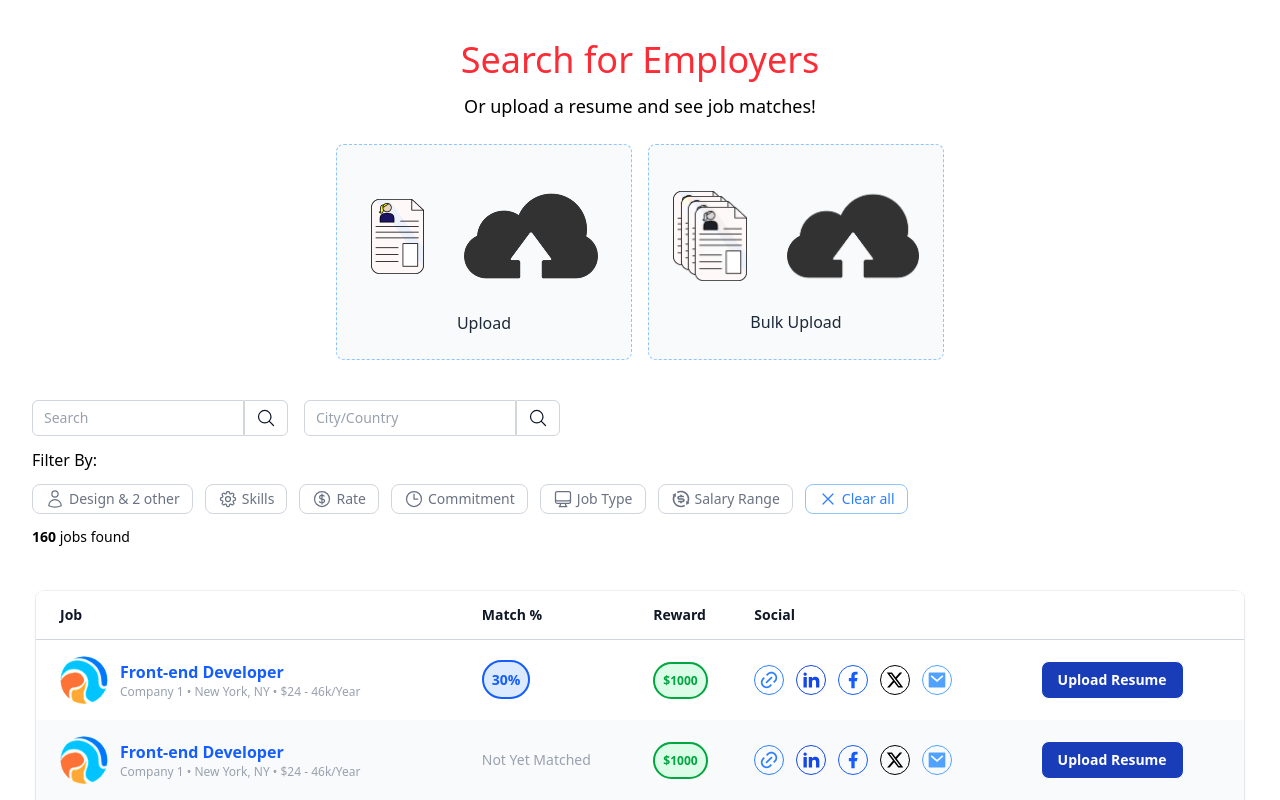
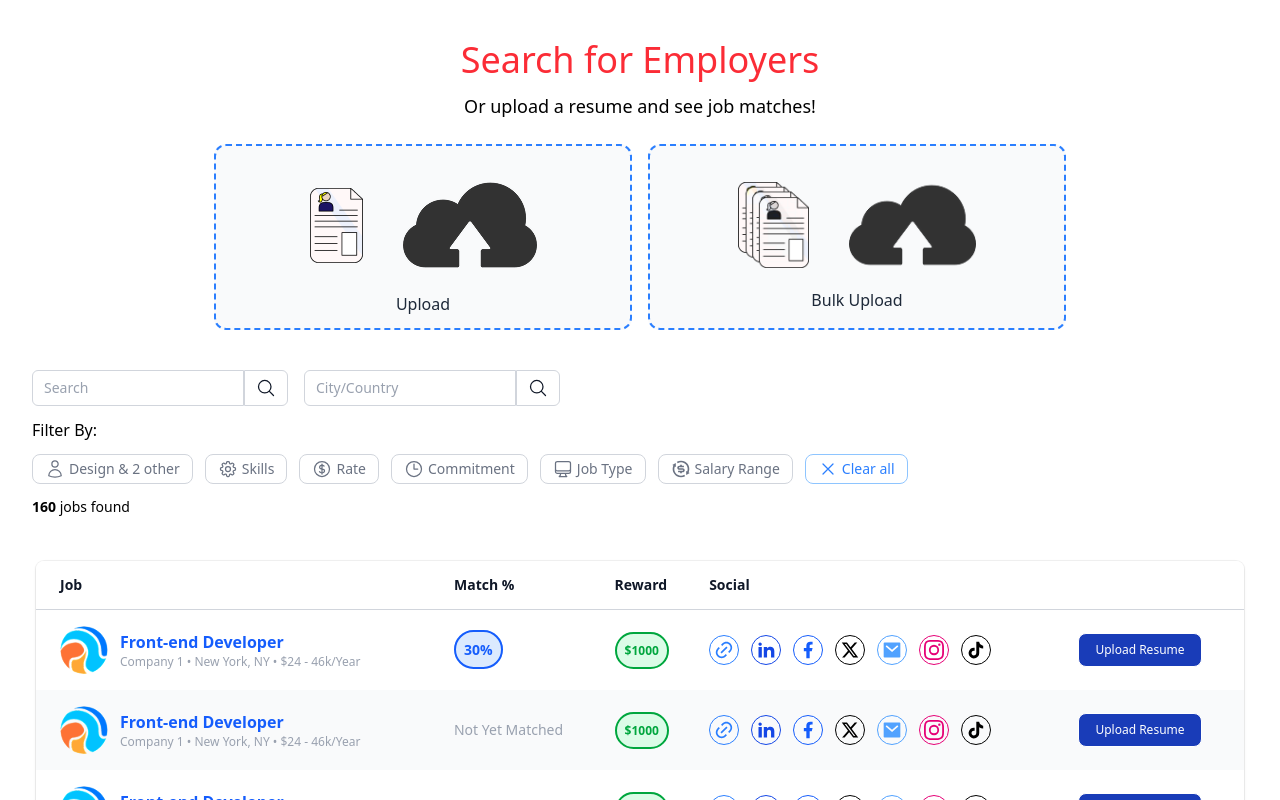
Before and after one commit to nowodev/pages-react, a React (Vite) app: page /react-projects/cardinalrewards in a window 1280 px wide. Shown: the top 800 px of the page. Built offline with nearby package versions, Linux system fonts and the light colour scheme.

Commit message:
Add new social icons and refactor design

```diff
--- a/src/React Projects/CardinalHire/CardinalRewards.jsx
+++ b/src/React Projects/CardinalHire/CardinalRewards.jsx
@@ -53,14 +53,14 @@ export default function CardinalRewards() {
   return (
     <div className="container min-h-screen px-4 py-10 mx-auto sm:px-6 lg:px-8 space-y-9">
       <section className="flex flex-col items-center">
-        <h1 className="text-4xl mb-3 text-red-500">Search for Employers</h1>
-        <p className="text-lg font-light mb-6">
+        <h1 className="mb-3 text-4xl text-red-500">Search for Employers</h1>
+        <p className="mb-6 text-lg font-light">
           Or upload a resume and see job matches!
         </p>
 
-        <div className="flex space-x-4 w-1/2">
-          <div className="relative flex-1 rounded-lg border border-dashed border-blue-300 bg-gray-50 p-6 flex flex-col items-center justify-center hover:bg-gray-100 transition-colors cursor-pointer">
-            <div className="mb-2 flex items-center justify-center">
+        <div className="flex space-x-4 w-fit w1/2">
+          <div className="relative flex flex-col items-center justify-center flex-1 py-3 transition-colors border-2 border-blue-500 border-dashed cursor-pointer rounded-xl bg-gray-50 px-22 hover:bg-gray-100">
+            <div className="flex items-center justify-center">
               <div className="relative mr-10">
                 <img src={resume} alt="Resume" />
               </div>
@@ -75,8 +75,8 @@ export default function CardinalRewards() {
             />
           </div>
 
-          <div className="relative flex-1 rounded-lg border border-dashed border-blue-300 bg-gray-50 p-6 flex flex-col items-center justify-center hover:bg-gray-100 transition-colors cursor-pointer">
-          <div className="mb-2 flex items-center justify-center">
+          <div className="relative flex flex-col items-center justify-center flex-1 transition-colors border-2 border-blue-500 border-dashed cursor-pointer rounded-xl bg-gray-50 y-3 px-22 hover:bg-gray-100">
+            <div className="flex items-center justify-center">
               <div className="relative mr-10">
                 <img src={resumes} alt="Resumes" />
               </div>
@@ -96,7 +96,7 @@ export default function CardinalRewards() {
 
       <section className="mt-10 space-y-3">
         <div className="inline-flex gap-x-4">
-          <div className="w-64 flex">
+          <div className="flex w-64">
             <input
               type="text"
               className="block w-full rounded-l-md bg-white py-1.5 px-3 text-base text-gray-900 outline-1 -outline-offset-1 outline-gray-300 placeholder:text-gray-400 focus:outline-2 focus:-outline-offset-2 focus:outline-gray-600 sm:text-sm/6"
@@ -104,7 +104,7 @@ export default function CardinalRewards() {
             />
             <button
               type="button"
-              className="rounded-r-md bg-white px-3 py-2 text-sm font-semibold text-gray-900 outline-1 -outline-offset-1 outline-gray-300 hover:bg-gray-50 focus:relative focus:outline-2 focus:-outline-offset-2 focus:outline-gray-600"
+              className="px-3 py-2 text-sm font-semibold text-gray-900 bg-white cursor-pointer rounded-r-md outline-1 -outline-offset-1 outline-gray-300 hover:bg-gray-50 focus:relative focus:outline-2 focus:-outline-offset-2 focus:outline-gray-600"
             >
               <svg
                 xmlns="http://www.w3.org/2000/svg"
@@ -122,7 +122,7 @@ export default function CardinalRewards() {
               </svg>
             </button>
           </div>
-          <div className="w-64 flex">
+          <div className="flex w-64">
             <input
               type="text"
               className="block w-full rounded-l-md bg-white py-1.5 px-3 text-base text-gray-900 outline-1 -outline-offset-1 outline-gray-300 placeholder:text-gray-400 focus:outline-2 focus:-outline-offset-2 focus:outline-gray-600 sm:text-sm/6"
@@ -130,7 +130,7 @@ export default function CardinalRewards() {
             />
             <button
               type="button"
-              className="rounded-r-md bg-white px-3 py-2 text-sm font-semibold text-gray-900 outline-1 -outline-offset-1 outline-gray-300 hover:bg-gray-50 focus:relative focus:outline-2 focus:-outline-offset-2 focus:outline-gray-600"
+              className="px-3 py-2 text-sm font-semibold text-gray-900 bg-white cursor-pointer rounded-r-md outline-1 -outline-offset-1 outline-gray-300 hover:bg-gray-50 focus:relative focus:outline-2 focus:-outline-offset-2 focus:outline-gray-600"
             >
               <svg
                 xmlns="http://www.w3.org/2000/svg"
@@ -293,8 +293,8 @@ export default function CardinalRewards() {
 
       <section className="flow-root mt-8">
         <div className="overflow-x-auto">
-          <div className="inline-block min-w-full py-2 align-middle px-1">
-            <div className="overflow-hidden shadow-sm ring-1 ring-black/5 rounded-lg">
+          <div className="inline-block min-w-full px-1 py-2 align-middle">
+            <div className="overflow-hidden rounded-lg shadow-sm ring-1 ring-black/5">
               <table className="min-w-full divide-y divide-gray-300">
                 <thead className="bg-white">
                   <tr>
@@ -335,7 +335,7 @@ export default function CardinalRewards() {
                     <tr key={i} className="even:bg-gray-50">
                       <td className="py-4 pl-4 pr-3 text-sm font-medium text-gray-900 whitespace-nowrap sm:pl-6">
                         <div className="flex items-center gap-x-3">
-                          <div className="size-12 bg-transparent rounded-full">
+                          <div className="bg-transparent rounded-full size-12">
                             <img
                               className="w-full h-full rounded-full"
                               src={company}
@@ -347,7 +347,8 @@ export default function CardinalRewards() {
                               {person.title}
                             </p>
                             <p className="text-xs text-gray-400">
-                              Company 1 &bull; New York, NY &bull; $24 - 46k/Year
+                              Company 1 &bull; New York, NY &bull; $24 -
+                              46k/Year
                             </p>
                           </div>
                         </div>
@@ -373,7 +374,7 @@ export default function CardinalRewards() {
                         <Links />
                       </td>
                       <td className="px-3 py-4 text-sm text-gray-500 whitespace-nowrap">
-                        <MainButton className="text-sm">
+                        <MainButton className="text-xs !font-medium">
                           Upload Resume
                         </MainButton>
                       </td>
@@ -392,7 +393,7 @@ export default function CardinalRewards() {
 function Links() {
   return (
     <div className="flex space-x-3">
-      <button className="p-1 border rounded-full cursor-pointer text-blue-500 hover:text-blue-700">
+      <button className="p-1 text-blue-500 border rounded-full cursor-pointer hover:text-blue-700">
         <svg
           xmlns="http://www.w3.org/2000/svg"
           viewBox="0 0 24 24"
@@ -403,7 +404,7 @@ function Links() {
         </svg>
       </button>
 
-      <button className="p-1 border rounded-full cursor-pointer text-blue-700 hover:text-blue-900">
+      <button className="p-1 text-blue-700 border rounded-full cursor-pointer hover:text-blue-900">
         <svg
           xmlns="http://www.w3.org/2000/svg"
           viewBox="0 0 24 24"
@@ -414,7 +415,7 @@ function Links() {
         </svg>
       </button>
 
-      <button className="p-1 border rounded-full cursor-pointer text-blue-600 hover:text-blue-800">
+      <button className="p-1 text-blue-600 border rounded-full cursor-pointer hover:text-blue-800">
         <svg
           xmlns="http://www.w3.org/2000/svg"
           viewBox="0 0 24 24"
@@ -425,7 +426,7 @@ function Links() {
         </svg>
       </button>
 
-      <button className="p-1 border rounded-full cursor-pointer text-black hover:text-gray-700">
+      <button className="p-1 text-black border rounded-full cursor-pointer hover:text-gray-700">
         <svg
           xmlns="http://www.w3.org/2000/svg"
           viewBox="0 0 24 24"
@@ -436,7 +437,7 @@ function Links() {
         </svg>
       </button>
 
-      <button className="p-1 border rounded-full cursor-pointer text-blue-400 hover:text-blue-500">
+      <button className="p-1 text-blue-400 border rounded-full cursor-pointer hover:text-blue-500">
         <svg
           xmlns="http://www.w3.org/2000/svg"
           viewBox="0 0 24 24"
@@ -446,6 +447,27 @@ function Links() {
           <path d="M3 3H21C21.5523 3 22 3.44772 22 4V20C22 20.5523 21.5523 21 21 21H3C2.44772 21 2 20.5523 2 20V4C2 3.44772 2.44772 3 3 3ZM12.0606 11.6829L5.64722 6.2377L4.35278 7.7623L12.0731 14.3171L19.6544 7.75616L18.3456 6.24384L12.0606 11.6829Z"></path>
         </svg>
       </button>
+      <button className="p-1 text-pink-600 border rounded-full cursor-pointer hover:text-pink-700">
+        <svg
+          xmlns="http://www.w3.org/2000/svg"
+          viewBox="0 0 24 24"
+          fill="currentColor"
+          className="size-5"
+        >
+          <path d="M12 2.163c3.204 0 3.584.012 4.85.07 3.252.148 4.771 1.691 4.919 4.919.058 1.265.069 1.645.069 4.849 0 3.205-.012 3.584-.069 4.849-.149 3.225-1.664 4.771-4.919 4.919-1.266.058-1.644.07-4.85.07-3.204 0-3.584-.012-4.849-.07-3.26-.149-4.771-1.699-4.919-4.92-.058-1.265-.07-1.644-.07-4.849 0-3.204.013-3.583.07-4.849.149-3.227 1.664-4.771 4.919-4.919 1.266-.057 1.645-.069 4.849-.069zM12 0C8.741 0 8.333.014 7.053.072 2.695.272.273 2.69.073 7.052.014 8.333 0 8.741 0 12c0 3.259.014 3.668.072 4.948.2 4.358 2.618 6.78 6.98 6.98C8.333 23.986 8.741 24 12 24c3.259 0 3.668-.014 4.948-.072 4.354-.2 6.782-2.618 6.979-6.98.059-1.28.073-1.689.073-4.948 0-3.259-.014-3.667-.072-4.947-.196-4.354-2.617-6.78-6.979-6.98C15.668.014 15.259 0 12 0zm0 5.838a6.162 6.162 0 100 12.324 6.162 6.162 0 000-12.324zM12 16a4 4 0 110-8 4 4 0 010 8zm6.406-11.845a1.44 1.44 0 100 2.881 1.44 1.44 0 000-2.881z" />
+        </svg>
+      </button>
+
+      <button className="p-1 text-black border rounded-full cursor-pointer hover:text-gray-700">
+        <svg
+          xmlns="http://www.w3.org/2000/svg"
+          viewBox="0 0 24 24"
+          fill="currentColor"
+          className="size-5"
+        >
+          <path d="M19.59 6.69a4.83 4.83 0 01-3.77-4.25V2h-3.45v13.67a2.89 2.89 0 01-5.2 1.74 2.89 2.89 0 012.31-4.64 2.93 2.93 0 01.88.13V9.4a6.84 6.84 0 00-1-.05A6.33 6.33 0 005 20.1a6.34 6.34 0 0010.86-4.43v-7a8.16 8.16 0 004.77 1.52v-3.4a4.85 4.85 0 01-1-.1z" />
+        </svg>
+      </button>
     </div>
   );
 }
```
